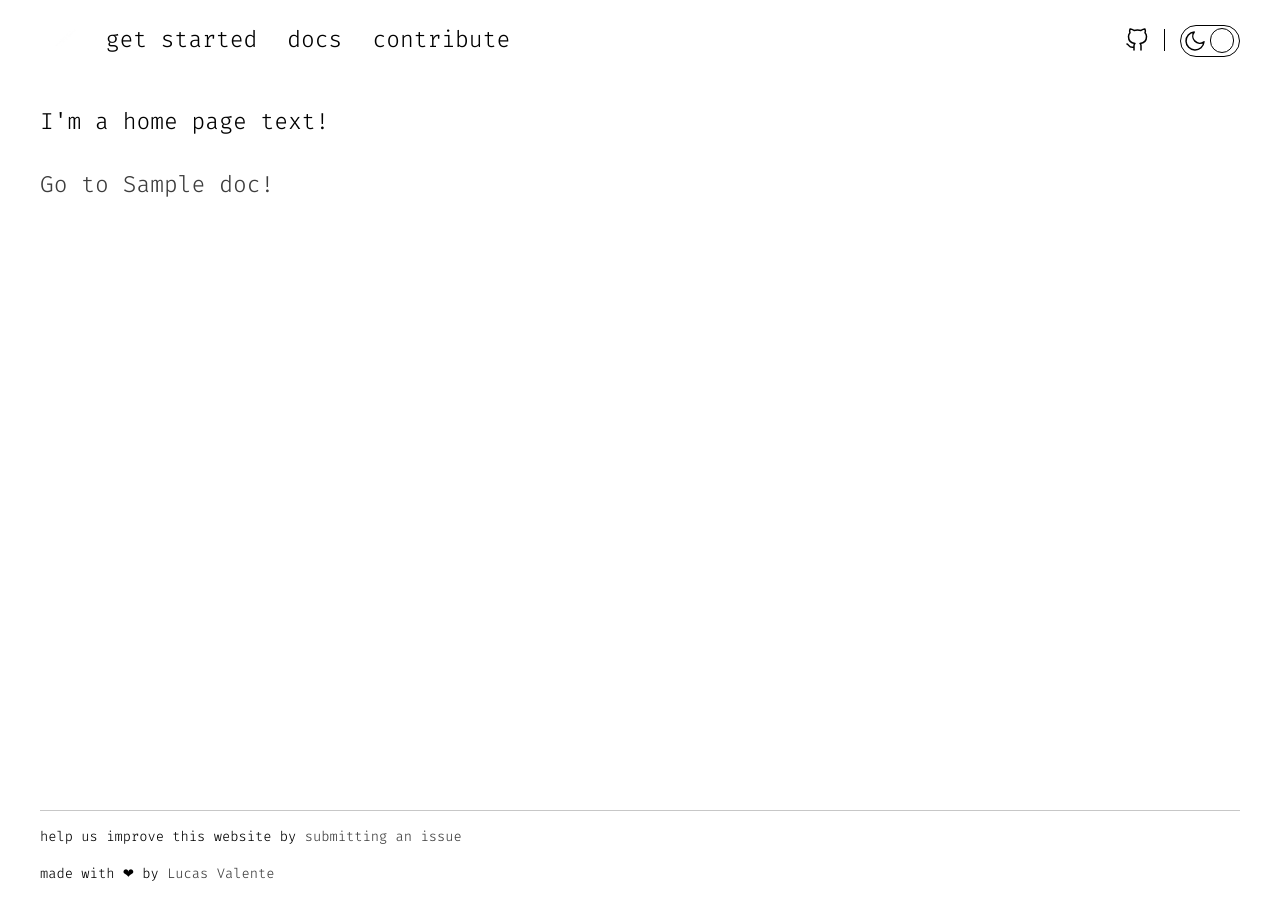
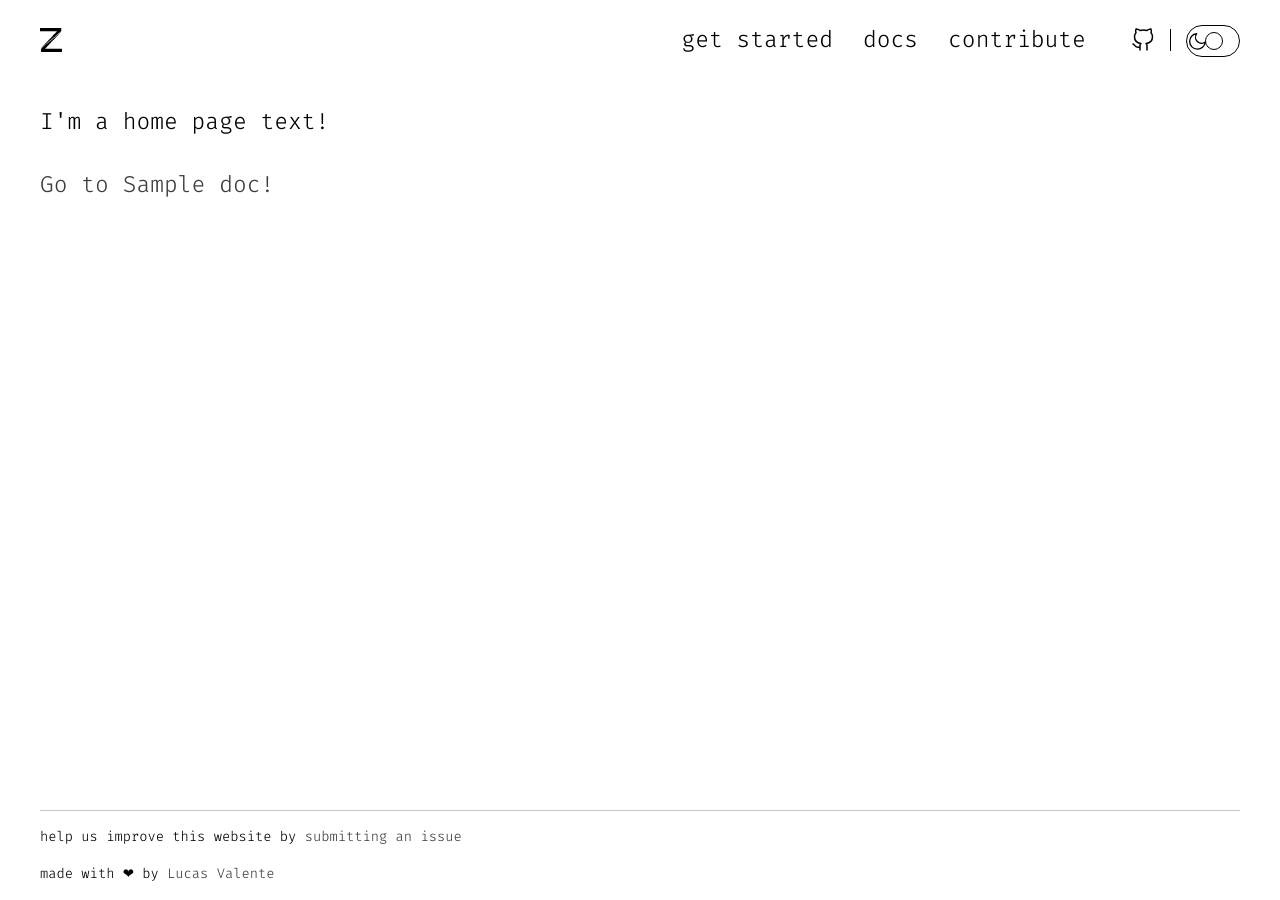
Before and after one commit to serramatutu/z, a Jekyll site: the page built from docs/pages/index.html, in a window 1280 px wide. Built offline with Jekyll 4.4.1, drawn with Linux system fonts in a browser that asks for light colours.

Commit message:
nav layout adjustments

```diff
--- a/docs/_includes/nav.html
+++ b/docs/_includes/nav.html
@@ -1,23 +1,26 @@
 <div class="nav-wrap">
     <div class="nav max-page-width">
-        <ul>
-            <li class="sidebar-toggle {% unless page.sidebar %} hidden {% endunless %}">
+        <div class="icons left">
+            <div class="sidebar-toggle {% unless page.sidebar %} hidden {% endunless %}">
                 <div class="icon menu">
                     <a id="sidebar-toggle">
                         {%- include icons/menu.svg -%}
                     </a>
                 </div>
-            </li>
-            <li class="logo {% if page.sidebar %} has-sidebar {% endif %}">
+            </div>
+            <div class="icon logo {% if page.sidebar %} has-sidebar {% endif %}">
                 <a href="/">
-                    <img src="{{ 'img/logo.png' | relative_url }}"/>
+                    {%- include icons/logo.svg -%}
+                    <!-- <img src="{{ 'img/logo.png' | relative_url }}"/> -->
                 </a>
-            </li>
+            </div>
+        </div>
+        <ul>
             <li><a href="/get-started/">get started</a></li>
             <li><a href="/docs/">docs</a></li>
             <li><a href="/contribute/">contribute</a></li>
         </ul>
-        <div class="icons">
+        <div class="icons right">
             <div class="icon github">
                 <a href="https://github.com/serramatutu/z" target="_blank">
                     {%- include icons/github.svg -%}
--- a/docs/_sass/_layout.scss
+++ b/docs/_sass/_layout.scss
@@ -82,16 +82,6 @@ div.icon {
     }
 }
 
-.logo {
-    display: flex;
-    align-items: center;
-    max-width: 80px;
-
-    img {
-        height: 1em;
-    }
-}
-
 $nav-height: 80px;
 
 div.nav-wrap {
@@ -109,21 +99,8 @@ div.nav-wrap {
 
         .logo.has-sidebar {
             display: none;
-        }
-
-        .icons {
-            display: flex;
-            justify-content: right;
-            align-items: center;
-
-            flex-grow: 1;
-
-            padding: 0 0 0 0;
-
-            .separator {
-                height: 1em;
-                margin-left: $padding-unit;
-                margin-right: $padding-unit;
+            @include big-desktop-up {
+                display: flex;
             }
         }
 
@@ -132,6 +109,19 @@ div.nav-wrap {
             svg {
                 height: 1.3em;
                 width: 1.3em;
+            }
+        }
+
+        .sidebar-toggle {
+            padding-left: 0;
+        }
+        @include big-desktop-up {
+            .sidebar-toggle {
+                display: none;
+            }
+
+            .logo {
+                display: flex;
             }
         }
 
@@ -144,26 +134,9 @@ div.nav-wrap {
 
             list-style: none;
 
-            // Hamburger
-            li:nth-child(1) {
-                padding-left: 0;
-            }
-            @include big-desktop-up {
-                .sidebar-toggle {
-                    display: none;
-                }
-
-                .logo {
-                    display: flex;
-                }
-
-                li:nth-child(1) {
-                    padding-left: $padding-unit;
-                }
-
-                li:nth-child(2) {
-                    padding-left: 0;
-                }
+            margin-right: $padding-unit*2;
+            @include phone-only {
+                margin-right: 0;
             }
 
             li {
@@ -184,6 +157,29 @@ div.nav-wrap {
                 padding-right: $padding-unit;
 
                 font-weight: lighter;
+            }
+        }
+
+        .separator {
+            height: 1em;
+            margin-left: $padding-unit;
+            margin-right: $padding-unit;
+        }
+
+        .icons {
+            display: flex;
+            align-items: center;
+
+            padding: 0 0 0 0;
+
+            &.left {
+                justify-content: left;
+                flex-grow: 1;
+            }
+
+            &.right {
+                justify-content: right;
+                flex-grow: 0;
             }
         }
     }
--- a/docs/_sass/_style.scss
+++ b/docs/_sass/_style.scss
@@ -48,6 +48,15 @@ a {
 hr {
     border: none;
     border-top: 1px var(--hr-color) solid;
+}
+
+.logo svg {
+    height: 100%;
+    width: 100%;
+    path {
+        fill: var(--font-color);
+        stroke: var(--font-color);
+    }
 }
 
 .icon {
@@ -109,11 +118,9 @@ blockquote {
 // toggle button
 .switch {
     display: inline-block;
-    width: 56px;
+    width: calc(58em/24); // 58px / 24
     height: 1.3em;
     position: relative;
-
-    padding-right: 4px;
 
     input {
         opacity: 0;
@@ -134,7 +141,7 @@ blockquote {
     justify-content: space-between;
     align-items: center;
     border: 1px var(--font-color) solid;
-    border-radius: 40px;
+    border-radius: 100px;
     cursor: pointer;
 
     overflow: hidden;
@@ -144,20 +151,27 @@ blockquote {
         height: 1em;
         width: 1em;
         position: absolute;
-        left: 3px;
-        bottom: 3px;
+        left: 0.125em;
         border-radius: 50%;
         border: 1px var(--font-color) solid;
         transition: .4s all ease;
     }
 
     input:checked + & > svg, input:checked + &:before {
-        transform: translateX(26px);
+        transform: translateX(1em);
+    }
+
+    // toggle icon visibility
+    input:not(:checked) + & > svg:nth-child(1) {
+        visibility: hidden;
+    }
+    input:checked + & > svg:nth-child(2) {
+        visibility: hidden;
     }
 
     svg:nth-child(1) {
         position: relative;
-        left: -24px;
+        left: -1em;
     }
     svg {
         stroke: var(--font-color);
```
Also changed, not shown: docs/_includes/icons/logo.svg (added).
